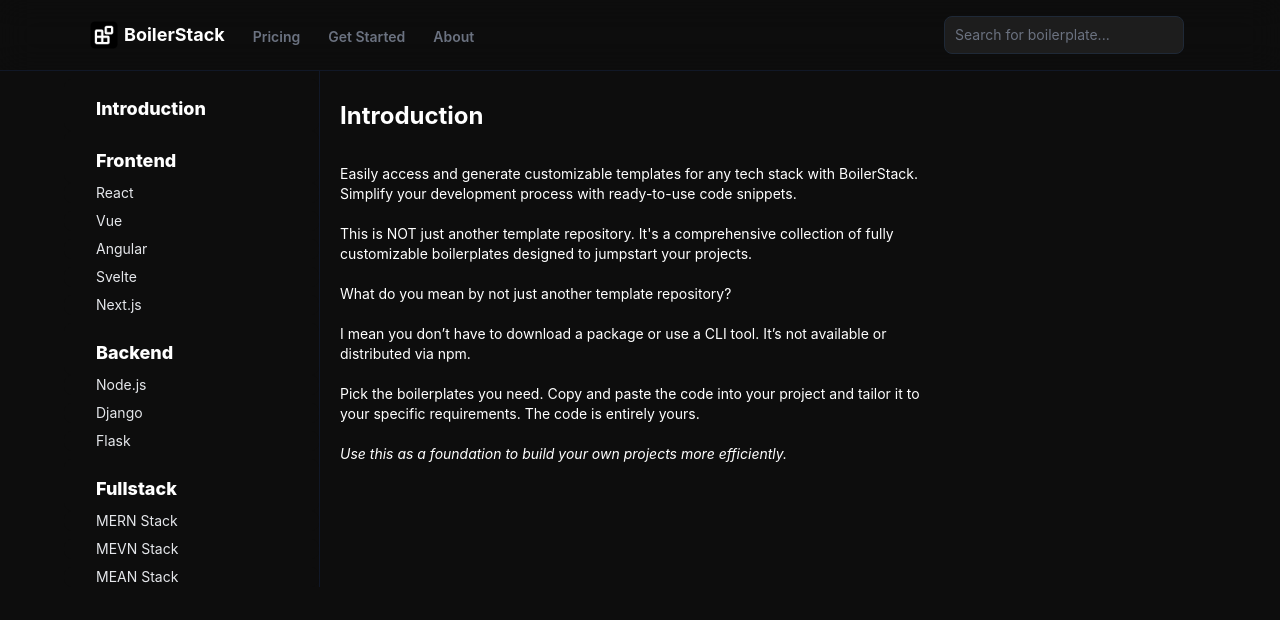
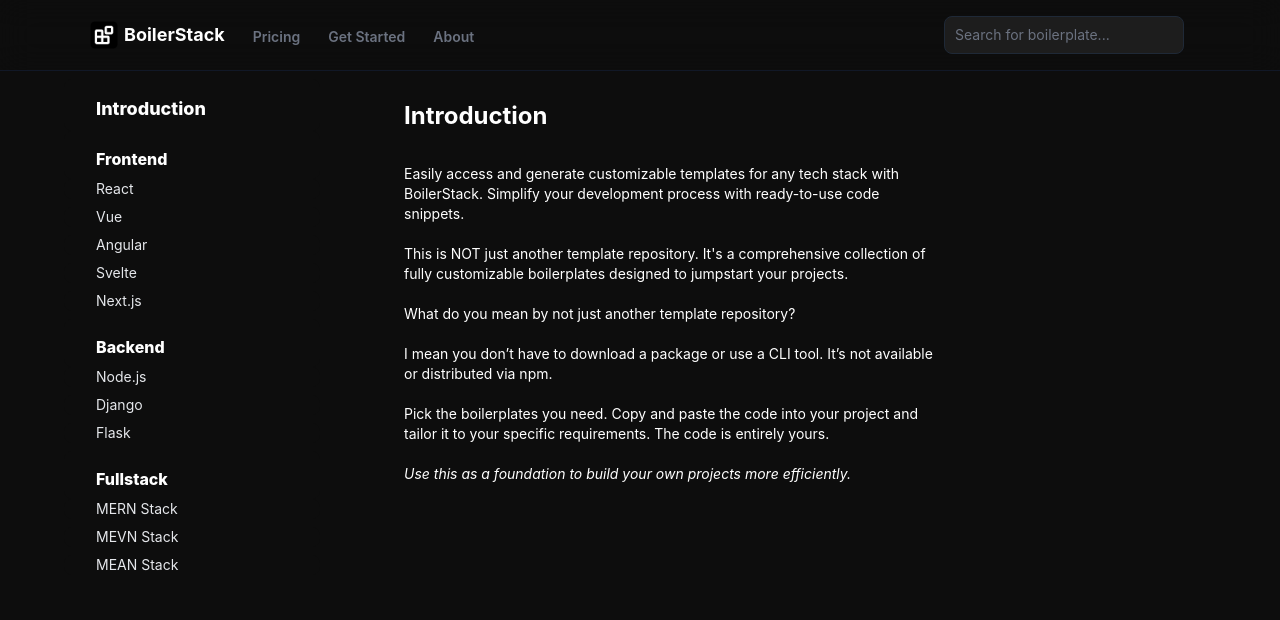
Before and after one commit to yashmandi/boilerstack, a React (Vite) app: page /docs in a window 1280 px wide. Shown: the top 620 px of the page. Built offline with nearby package versions, Linux system fonts and the light colour scheme; a web font is replaced by a local one.

Commit message:
docs page

```diff
--- a/src/pages/Sidebar.jsx
+++ b/src/pages/Sidebar.jsx
@@ -8,7 +8,7 @@
   };
 
   return (
-    <ul className="space-y-2 pl-16 pt-2 h- w-80 border-r border-gray-900">
+    <ul className="space-y-2 pl-16 pt-2 h-  w-80  border-gray-900">
       {/* Frontend Section */}
       <li>
         <a
@@ -21,9 +21,9 @@
         <a
           href="#"
           onClick={() => toggleSection("frontend")}
-          className="flex items-start justify-start text-center text-sm font-extrabold  rounded-lg text-gray-400  text-white bg-[#0d0d0d] "
+          className="flex items-start justify-start text-center text-md font-extrabold  rounded-lg text-gray-400  text-white bg-[#0d0d0d] "
         >
-          <span className="text-lg pt-4 pl-8 mb-2">Frontend</span>
+          <span className=" pt-4 pl-8 mb-2">Frontend</span>
         </a>
         <a
           href="#"
@@ -163,9 +163,9 @@
         <a
           href="#"
           onClick={() => toggleSection("backend")}
-          className="flex items-start justify-start text-center text-sm font-extrabold rounded-lg text-gray-400 text-white bg-[#0d0d0d]"
+          className="flex items-start justify-start text-center  font-extrabold rounded-lg text-gray-400 text-white bg-[#0d0d0d]"
         >
-          <span className="text-lg pt-4 pl-8 mb-2">Backend</span>
+          <span className="text-md pt-4 pl-8 mb-2">Backend</span>
         </a>
         <a
           href="#"
@@ -245,9 +245,9 @@
         <a
           href="#"
           onClick={() => toggleSection("fullstack")}
-          className="flex items-start justify-start text-center text-sm font-extrabold rounded-lg text-gray-400 text-white bg-[#0d0d0d]"
+          className="flex items-start justify-start text-center  font-extrabold rounded-lg text-gray-400 text-white bg-[#0d0d0d]"
         >
-          <span className="text-lg pt-4 pl-8 mb-2">Fullstack</span>
+          <span className="text-md pt-4 pl-8 mb-2">Fullstack</span>
         </a>
         <li>
           <a
--- a/src/pages/Stack.jsx
+++ b/src/pages/Stack.jsx
@@ -8,7 +8,7 @@
     <div className="relative">
       <NavbarComponent />
       <Sidebar />
-      <div className="absolute top-20 left-80 right-80 z-10 bg-lightblue p-5">
+      <div className="absolute top-20 left-96 right-80 z-10 bg-lightblue p-5">
         <Intro />
       </div>
     </div>
```
